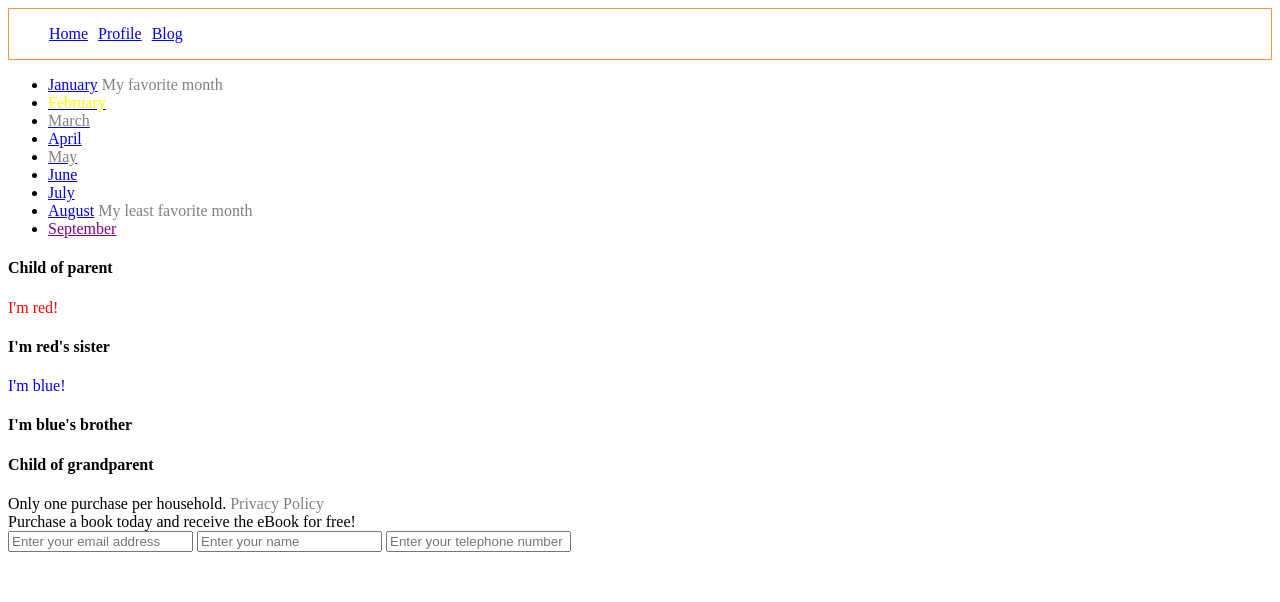
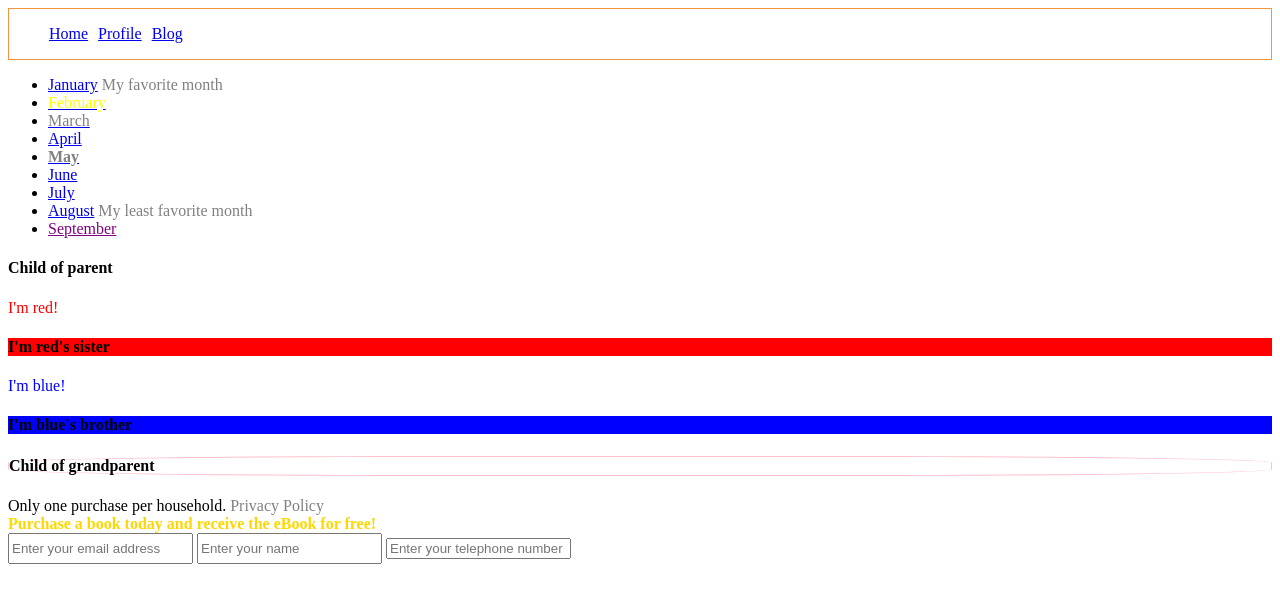
Before and after one commit to hagansmith/css-selectors, a plain HTML site: page index.html in a window 1280 px wide. Drawn offline with Linux system fonts and the light colour scheme.

Commit message:
finished adding styling selectors

```diff
--- a/selectors.css
+++ b/selectors.css
@@ -31,6 +31,24 @@ a.disabled {
 	color: blue;
 }
 
-.parent div:first-of-type div:first-child div + h4 {
+.parent div:first-of-type h4:first-of-type {
 	background-color: red;
 }
+
+.parent div:first-of-type h4:last-of-type {
+	background-color: blue;
+}
+
+.grandparent > h4 {
+	border: 1px solid pink;
+	border-radius: 33%;
+}
+
+.promo {
+	color: gold;
+	font-weight: bold;
+}
+
+footer input[type=text] {
+	height: 25px;
+}
```
